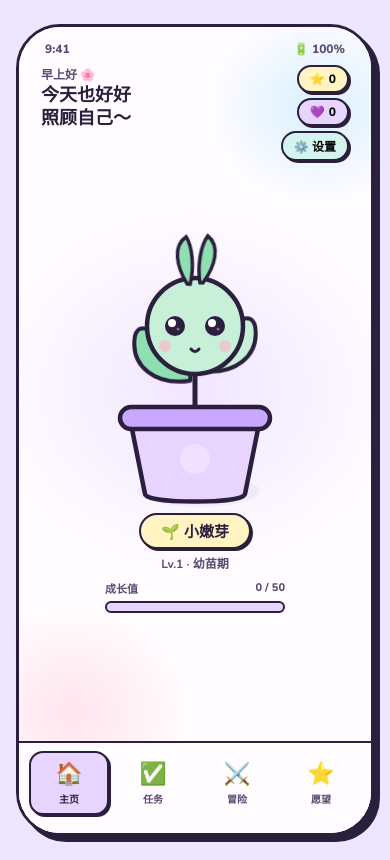
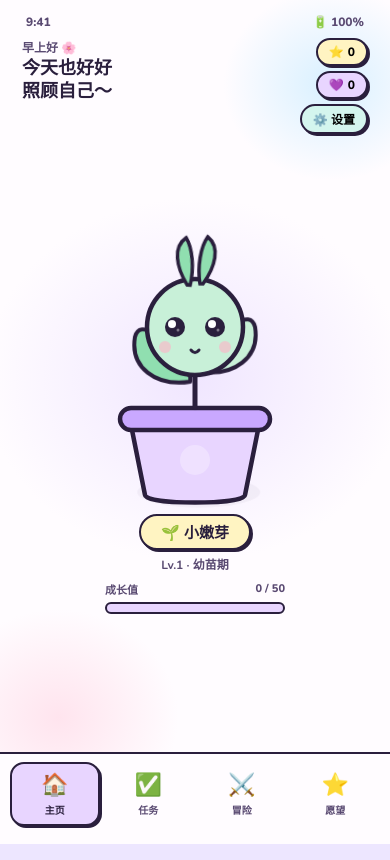
Before and after one commit to holdon41more/discipline-app, a plain HTML site: page index.html in a window 390 px wide. Drawn offline with nearby package versions, Linux system fonts and the light colour scheme.

Commit message:
Add files via upload

```diff
--- a/index.html
+++ b/index.html
@@ -292,6 +292,21 @@
     border-radius: 12px;
     border: 1.5px solid var(--ink);
     background: var(--green2);
+  }
+
+  @media (max-width: 1024px) {
+    body {
+      padding: 0;
+      justify-content: flex-start;
+      align-items: stretch;
+    }
+    .phone {
+      width: 100vw;
+      height: 100vh;
+      border-radius: 0;
+      border: none;
+      box-shadow: none;
+    }
   }
 </style>
 </head>
```
